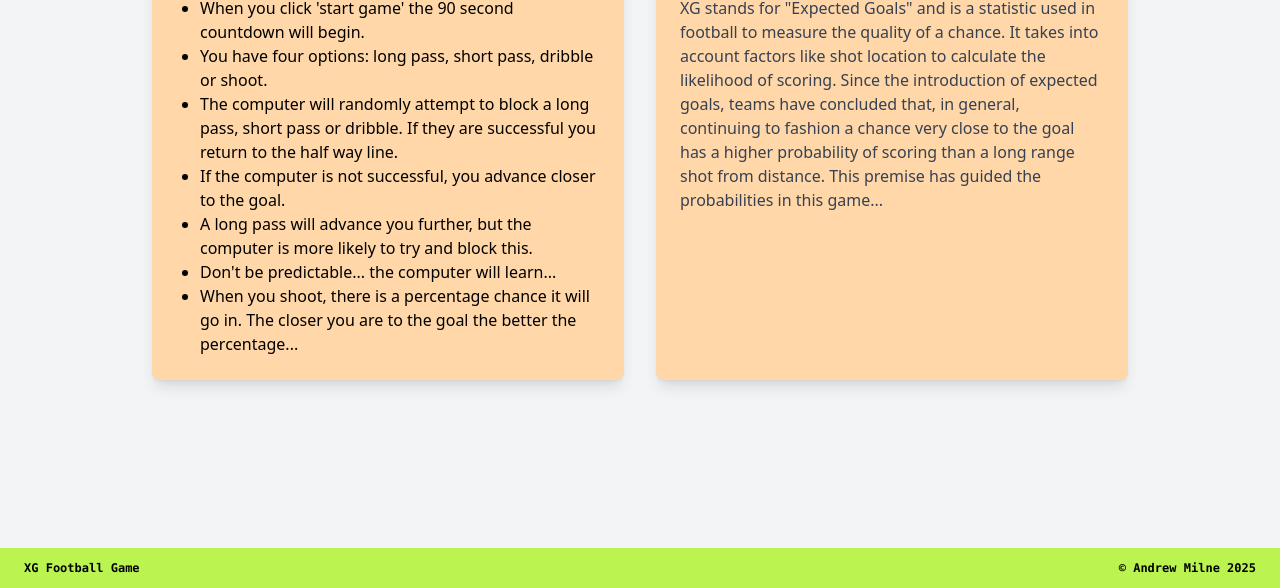
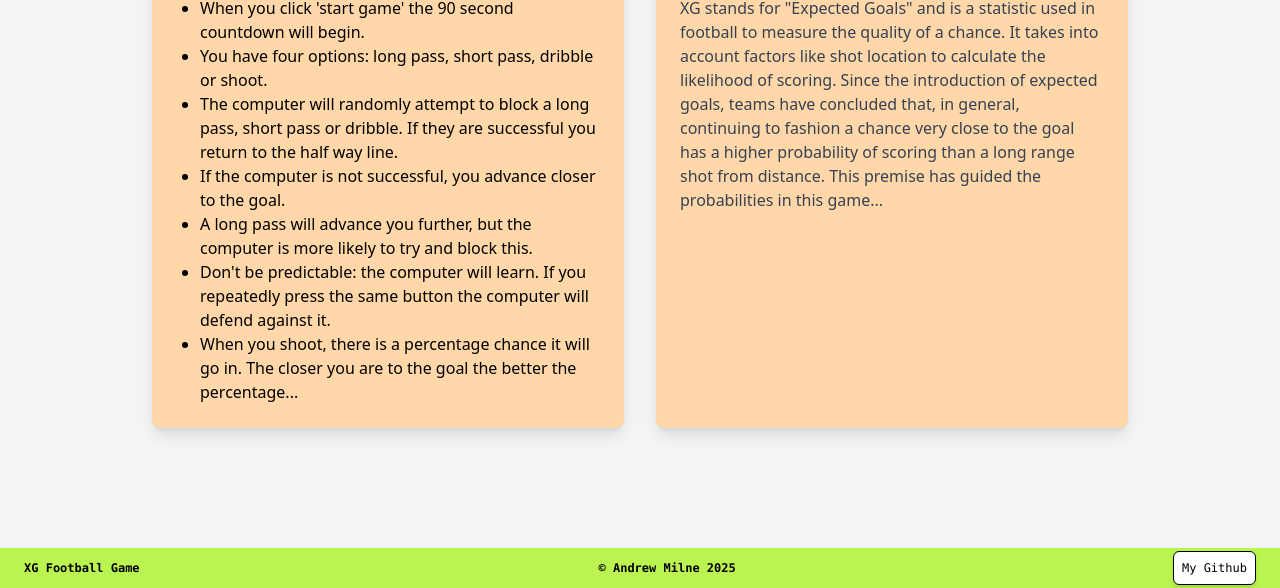
Before and after one commit to andrewpmilne/project-two-xg-football-game, a website: page rules.html in a window 1280 px wide. Shown: the part 212-800 px from the top of the page. Drawn offline with Linux system fonts and the light colour scheme.

Commit message:
add github link in footer

```diff
--- a/rules.html
+++ b/rules.html
@@ -4,13 +4,19 @@
 <head>
     <meta charset="UTF-8">
     <meta name="viewport" content="width=device-width, initial-scale=1.0">
+    <!-- Meta tags for search engines-->
+    <meta name="description"
+        content="XG Football game. A fun, exciting and luck-based game to introduce and teach the concepts of XG in football.">
+    <meta name="keywords" content="football, soccer, XG, gaming, football game, soccer game, football data">
+
+    <!-- style sheets-->
     <link rel="stylesheet" href="assets/css/output.css">
     <link href="assets/css/style.css" rel="stylesheet">
 
     <!-- favicon -->
     <link rel="icon" href="assets/images/football-favicon.png" type="image/png">
 
-    <title>The XG football game</title>
+    <title>The XG football game - Rules</title>
 </head>
 
 <body class="max-h-screen bg-gray-100 flex flex-col">
@@ -30,14 +36,15 @@
     </nav>
 
     <!-- main -->
-    <div class="w-full flex flex-col items-center overflow-y-auto p-6">
-        <!-- Heading Section (Centered and Styled) -->
+    <main class="w-full flex flex-col items-center overflow-y-auto p-6">
+        <!-- Heading Section -->
         <h1 class="text-4xl font-mono font-bold text-center mt-2 text-gray-800">
             Football XG Game
         </h1>
 
-        <!-- Container Div with Article and Aside -->
-        <div class="flex w-full max-w-screen-lg px-6 space-x-8 flex-col md:flex-row">
+
+        <section class="flex w-full max-w-screen-lg px-6 space-x-8 flex-col md:flex-row">
+
             <!-- Article Section -->
             <article class="w-full md:w-1/2 p-6 bg-orange-200 rounded-lg shadow-lg mt-6 mb-6">
                 <h2 class="text-2xl font-mono font-bold text-gray-800 mb-4 text-center">Rules</h2>
@@ -50,7 +57,8 @@
                     <li>If the computer is not successful, you advance closer to the goal.</li>
                     <li>A long pass will advance you further, but the computer is more likely to try and block this.
                     </li>
-                    <li>Don't be predictable... the computer will learn...</li>
+                    <li>Don't be predictable: the computer will learn. If you repeatedly press the same button the
+                        computer will defend against it.</li>
                     <li>When you shoot, there is a percentage chance it will go in. The closer you are to the goal the
                         better the percentage...</li>
                 </ul>
@@ -69,13 +77,19 @@
                     This premise has guided the probabilities in this game...
                 </p>
             </aside>
-        </div>
-    </div>
+        </section>
+    </main>
 
     <!-- Footer -->
-    <footer class="w-full min-w-full max-h-[5vh] px-6 py-4 flex items-center bg-lime-300 mt-auto fixed bottom-0">
+    <footer class="w-full max-h-[5vh] px-6 py-4 flex items-center bg-lime-300 mt-auto fixed bottom-0">
         <p class="text-xs font-mono font-bold flex-1 text-left">XG Football Game</p>
-        <p class="text-xs font-mono font-bold text-right">© Andrew Milne 2025</p>
+        <p class="flex-1 text-xs font-mono font-bold text-left">©
+            Andrew Milne 2025</p>
+        <a href="https://github.com/andrewpmilne" target="_blank"
+            aria-label="Have a look at my github account(opens in new tab)" rel="noopener"
+            class="text-xs font-mono text-right px-2 py-2 bg-white text-black rounded-md shadow-md border border-black hover:bg-gray-300 hover:text-blue-700">
+            My Github
+        </a>
     </footer>
 </body>
 
```
Also changed, not shown: index.html (+30 -12 lines).
